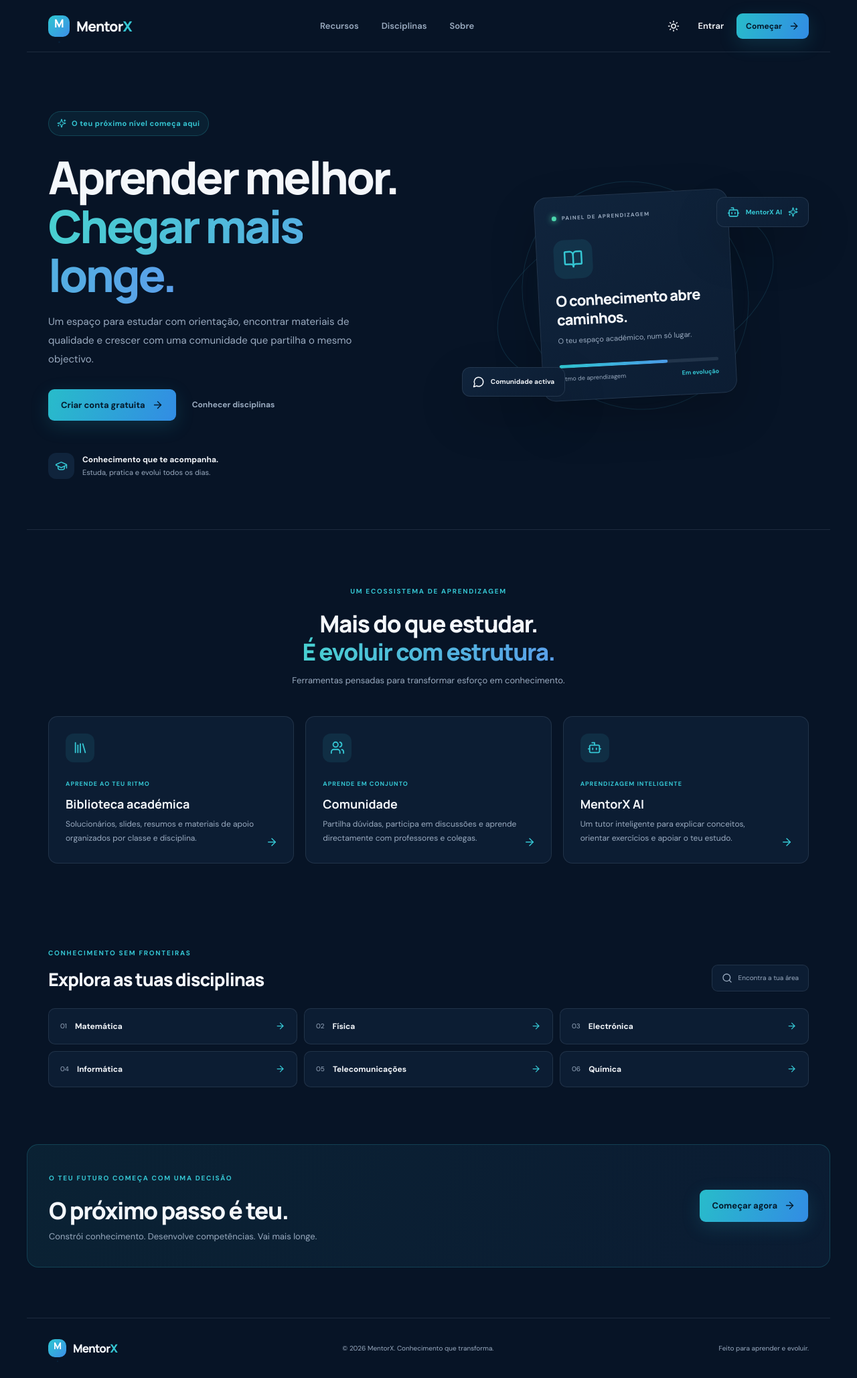
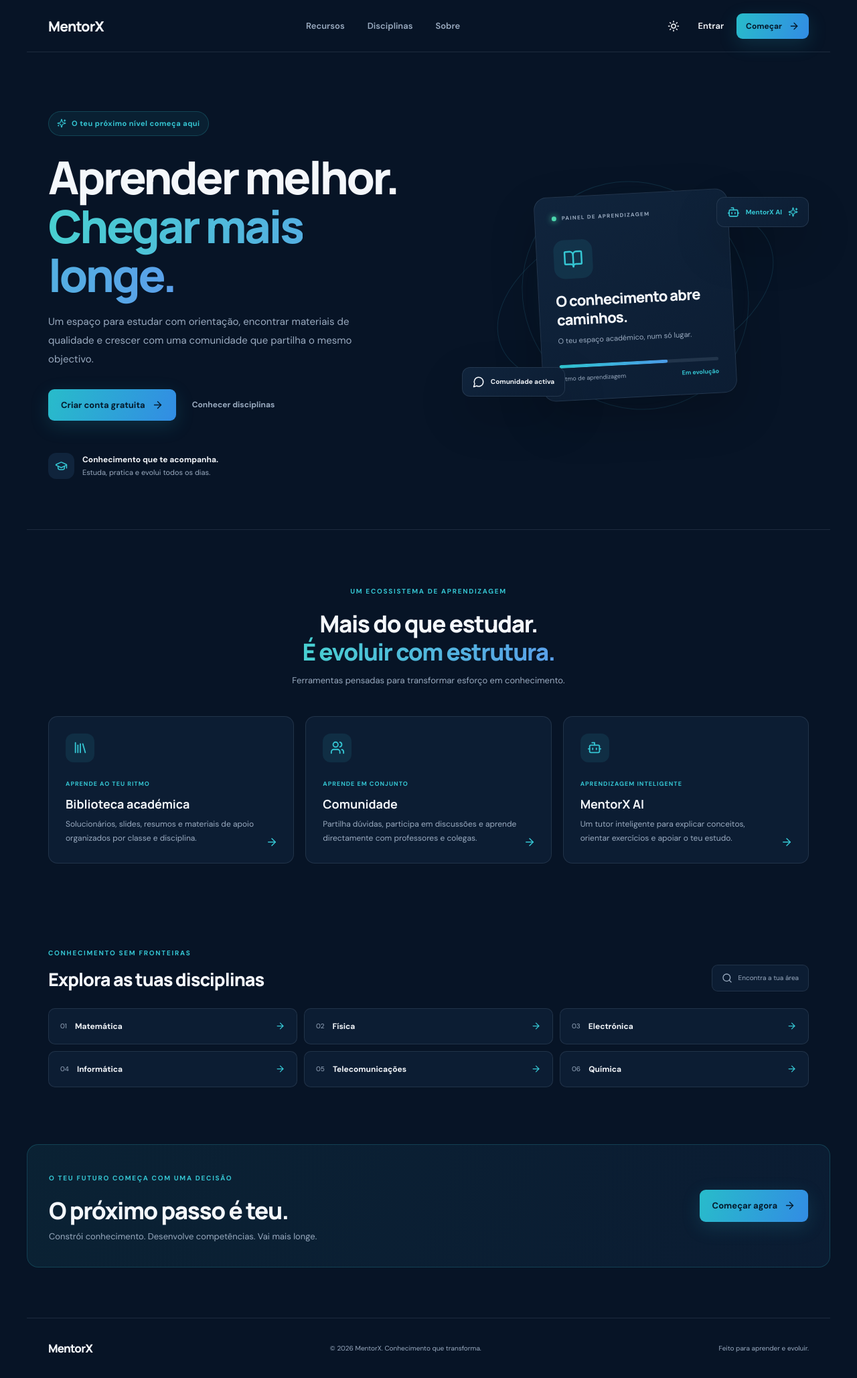
Before and after one commit to Desiderio-Github-404/MentorX-, a React (Vite) app: page / in a window 1280 px wide. Shown: the whole page at 67% size. Built offline with nearby package versions, Linux system fonts and the light colour scheme; no server answers.

Commit message:
Simplify MentorX wordmark

```diff
--- a/src/App.tsx
+++ b/src/App.tsx
@@ -121,7 +121,7 @@ export default function App() {
   return (
     <div className={dark ? "app-shell dark" : "app-shell light"}>
       <header className="topbar">
-        <a className="brand" href="#" aria-label="MentorX início"><span className="brand-mark">M<span>.</span></span><span>Mentor<span className="brand-accent">X</span></span></a>
+        <a className="brand" href="#" aria-label="MentorX início">MentorX</a>
         <nav className={menuOpen ? "nav-links open" : "nav-links"}>
           <a href="#recursos" onClick={() => setMenuOpen(false)}>Recursos</a>
           <a href="#disciplinas" onClick={() => setMenuOpen(false)}>Disciplinas</a>
@@ -163,12 +163,12 @@ export default function App() {
         </section>
         <section className="closing-cta section-wrap"><div><span className="section-kicker">O TEU FUTURO COMEÇA COM UMA DECISÃO</span><h2>O próximo passo é teu.</h2><p>Constrói conhecimento. Desenvolve competências. Vai mais longe.</p></div><button className="button" onClick={() => openAuth("register")}>Começar agora <ArrowRight size={17} /></button></section>
       </main>
-      <footer className="footer"><a className="brand" href="#"><span className="brand-mark">M<span>.</span></span><span>Mentor<span className="brand-accent">X</span></span></a><span>© {new Date().getFullYear()} MentorX. Conhecimento que transforma.</span><span>Feito para aprender e evoluir.</span></footer>
+      <footer className="footer"><a className="brand" href="#" aria-label="MentorX início">MentorX</a><span>© {new Date().getFullYear()} MentorX. Conhecimento que transforma.</span><span>Feito para aprender e evoluir.</span></footer>
 
       {authOpen && <div className="auth-overlay" role="presentation" onMouseDown={(event) => { if (event.target === event.currentTarget) setAuthOpen(false); }}>
         <section className="auth-panel" role="dialog" aria-modal="true" aria-labelledby="auth-title">
           <button className="auth-close icon-button" onClick={() => setAuthOpen(false)} aria-label="Fechar"><X size={20} /></button>
-          <div className="auth-brand"><span className="brand-mark">M<span>.</span></span><span>Mentor<span className="brand-accent">X</span></span></div>
+          <div className="auth-brand">MentorX</div>
           <span className="section-kicker">{authMode === "register" ? "JUNTA-TE À COMUNIDADE" : authMode === "reset" || authMode === "update" ? "RECUPERA O ACESSO" : "BEM-VINDO DE VOLTA"}</span>
           <h2 id="auth-title">{authMode === "register" ? "Cria a tua conta" : authMode === "reset" ? "Redefinir palavra-passe" : authMode === "update" ? "Criar nova palavra-passe" : "Entrar na MentorX"}</h2>
           <p className="auth-subtitle">{authMode === "register" ? "Começa gratuitamente a tua jornada de aprendizagem." : authMode === "reset" ? "Indica o teu e-mail para receberes as instruções." : authMode === "update" ? "Define uma nova palavra-passe para a tua conta." : "Acede ao teu espaço de aprendizagem."}</p>
```
